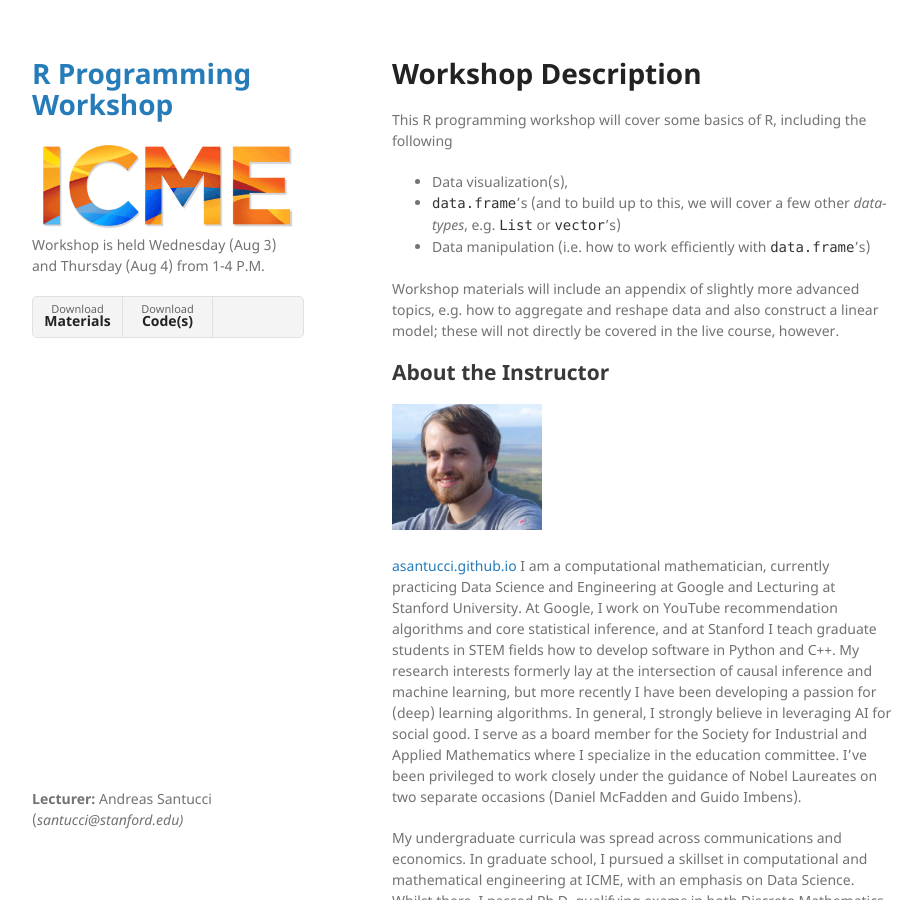
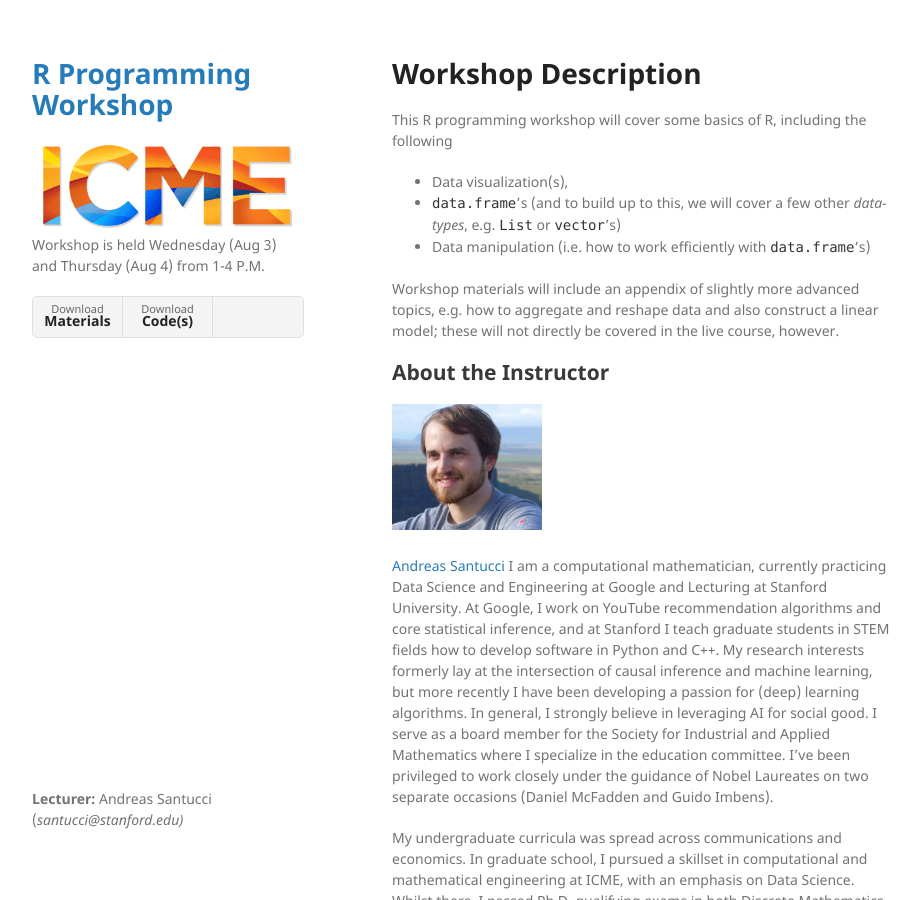
Before and after one commit to asantucci/ICME-R-Programming-Workshop, a Jekyll site: the page built from index.md, in a window 1280 px wide and 900 px high. Shown: the whole window, without its empty margins (178-1100 px from the left). Built offline with Jekyll 4.4.1, drawn with Linux system fonts in a browser that asks for light colours; our own code applies the rules of GitHub Pages for plain Markdown files.

Commit message:
Update index.md

```diff
--- a/index.md
+++ b/index.md
@@ -15,7 +15,7 @@ will not directly be covered in the live course, however.
 ## About the Instructor
 ![Andreas](/assets/img/profile.jpg){:style="max-width:30%;"}
 
-[asantucci.github.io](https://asantucci.github.io/)
+[Andreas Santucci](https://asantucci.github.io/)
 I am a computational mathematician, currently practicing Data Science and Engineering at Google and Lecturing at Stanford University. At Google, I work on YouTube recommendation algorithms and core statistical inference, and at Stanford I teach graduate students in STEM fields how to develop software in Python and C++. My research interests formerly lay at the intersection of causal inference and machine learning, but more recently I have been developing a passion for (deep) learning algorithms. In general, I strongly believe in leveraging AI for social good. I serve as a board member for the Society for Industrial and Applied Mathematics where I specialize in the education committee. I've been privileged to work closely under the guidance of Nobel Laureates on two separate occasions (Daniel McFadden and Guido Imbens).
 
 My undergraduate curricula was spread across communications and economics. In graduate school, I pursued a skillset in computational and mathematical engineering at ICME, with an emphasis on Data Science. Whilst there, I passed Ph.D. qualifying exams in both Discrete Mathematics and Algorithms and also Stochastic Processes. I was advised on my M.S. thesis by Guido Imbens, now a Nobel Laureate.
```
